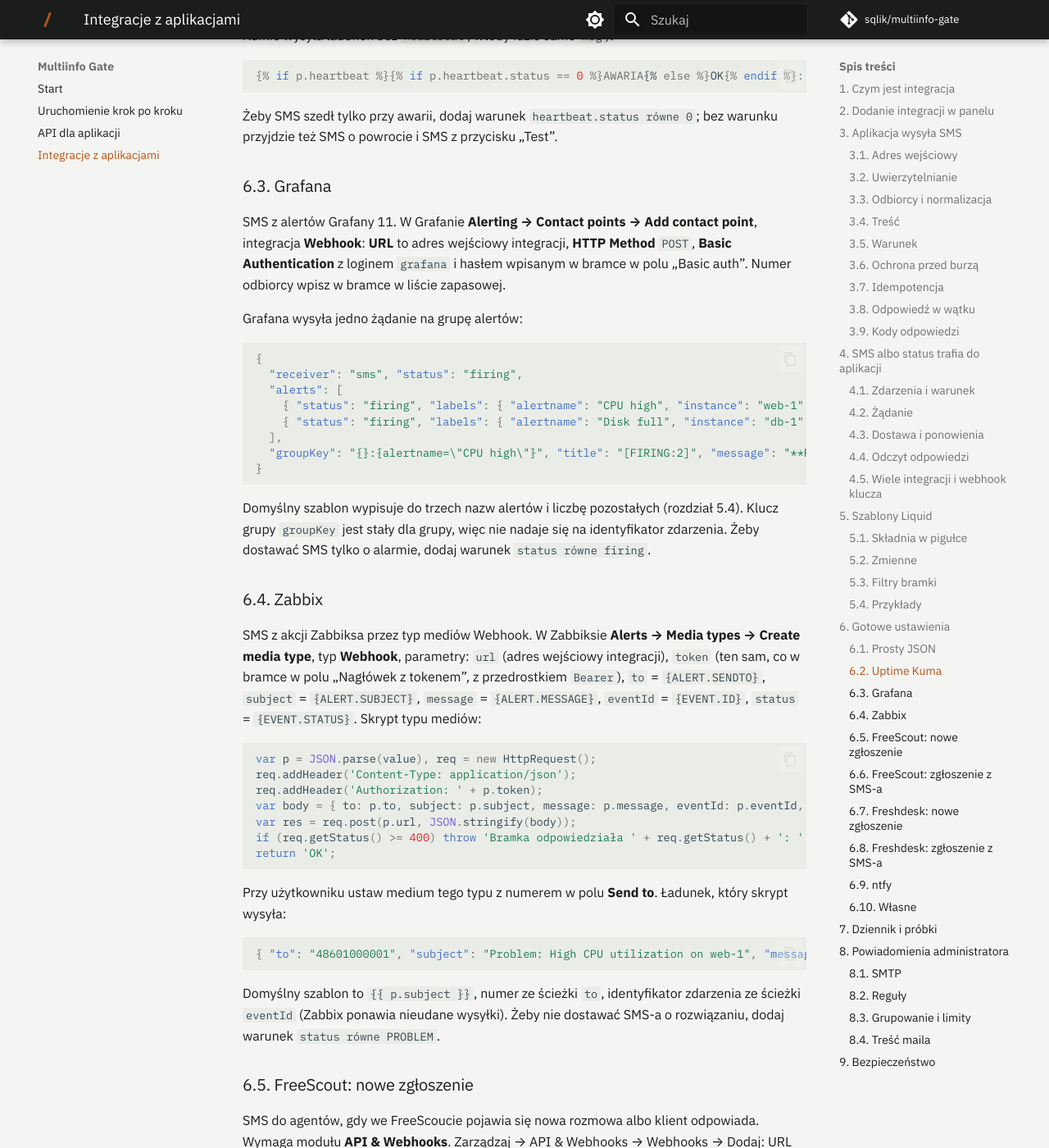
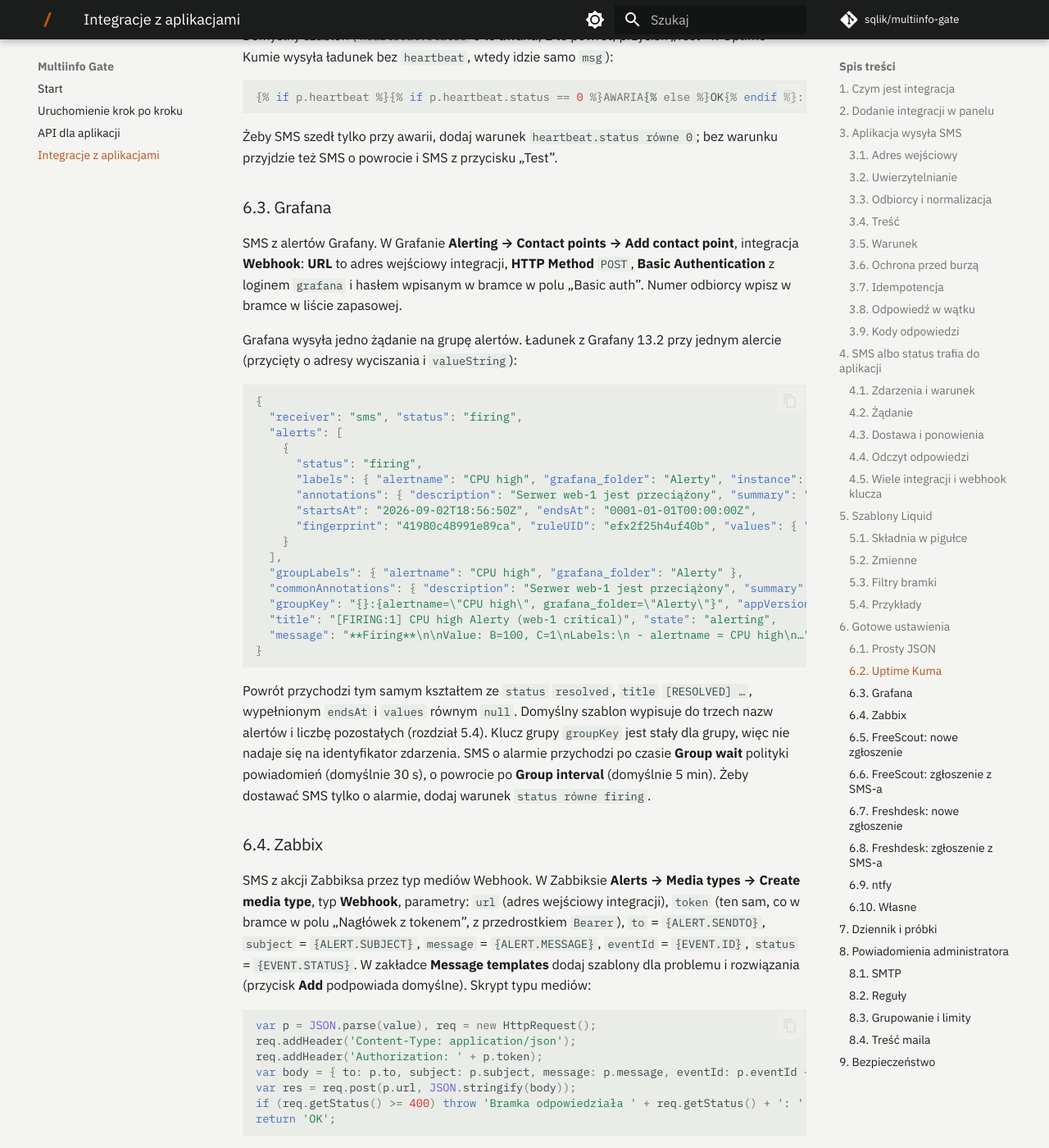
Before and after one commit to sqlik/multiinfo-gate, an MkDocs documentation site: the page built from docs/integracje.md, in a window 1280 px wide and 1400 px high, scrolled down 12993 px. Shown: the whole window at 82% size. Built offline with MkDocs 1.6.1 and Material for MkDocs 9.7.7, drawn with Linux system fonts in a browser that asks for light colours; comment, search, counter and statistics services are not loaded; some of the changed text lies outside the part shown.

Commit message:
feat(integracje): Grafana 13.2 i Zabbix 7.4 potwierdzone na żywych instancjach; identyfikator zdarzenia Zabbiksa ze statusem, żeby powrót nie był powtórką

````diff
--- a/docs/integracje.md
+++ b/docs/integracje.md
@@ -385,27 +386,40 @@ przyjdzie też SMS o powrocie i SMS z przycisku „Test”.
 
 ### 6.3. Grafana
 
-SMS z alertów Grafany 11. W Grafanie **Alerting → Contact points → Add contact point**,
+SMS z alertów Grafany. W Grafanie **Alerting → Contact points → Add contact point**,
 integracja **Webhook**: **URL** to adres wejściowy integracji, **HTTP Method** `POST`, **Basic
 Authentication** z loginem `grafana` i hasłem wpisanym w bramce w polu „Basic auth”. Numer
 odbiorcy wpisz w bramce w liście zapasowej.
 
-Grafana wysyła jedno żądanie na grupę alertów:
+Grafana wysyła jedno żądanie na grupę alertów. Ładunek z Grafany 13.2 przy jednym alercie
+(przycięty o adresy wyciszania i `valueString`):
 
 ```json
 {
   "receiver": "sms", "status": "firing",
   "alerts": [
-    { "status": "firing", "labels": { "alertname": "CPU high", "instance": "web-1" }, "annotations": { "summary": "CPU ponad 90% od 5 minut" } },
-    { "status": "firing", "labels": { "alertname": "Disk full", "instance": "db-1" }, "annotations": { "summary": "Dysk / ponad 95%" } }
+    {
+      "status": "firing",
+      "labels": { "alertname": "CPU high", "grafana_folder": "Alerty", "instance": "web-1", "severity": "critical" },
+      "annotations": { "description": "Serwer web-1 jest przeciążony", "summary": "CPU ponad 90% od 5 minut" },
+      "startsAt": "2026-09-02T18:56:50Z", "endsAt": "0001-01-01T00:00:00Z",
+      "fingerprint": "41980c48991e89ca", "ruleUID": "efx2f25h4uf40b", "values": { "B": 100, "C": 1 }
+    }
   ],
-  "groupKey": "{}:{alertname=\"CPU high\"}", "title": "[FIRING:2]", "message": "**Firing**…"
+  "groupLabels": { "alertname": "CPU high", "grafana_folder": "Alerty" },
+  "commonAnnotations": { "description": "Serwer web-1 jest przeciążony", "summary": "CPU ponad 90% od 5 minut" },
+  "groupKey": "{}:{alertname=\"CPU high\", grafana_folder=\"Alerty\"}", "appVersion": "13.2.0",
+  "title": "[FIRING:1] CPU high Alerty (web-1 critical)", "state": "alerting",
+  "message": "**Firing**\n\nValue: B=100, C=1\nLabels:\n - alertname = CPU high\n…"
 }
 ```
 
-Domyślny szablon wypisuje do trzech nazw alertów i liczbę pozostałych (rozdział 5.4). Klucz
-grupy `groupKey` jest stały dla grupy, więc nie nadaje się na identyfikator zdarzenia. Żeby
-dostawać SMS tylko o alarmie, dodaj warunek `status równe firing`.
+Powrót przychodzi tym samym kształtem ze `status` `resolved`, `title` `[RESOLVED] …`,
+wypełnionym `endsAt` i `values` równym `null`. Domyślny szablon wypisuje do trzech nazw alertów
+i liczbę pozostałych (rozdział 5.4). Klucz grupy `groupKey` jest stały dla grupy, więc nie nadaje
+się na identyfikator zdarzenia. SMS o alarmie przychodzi po czasie **Group wait** polityki
+powiadomień (domyślnie 30 s), o powrocie po **Group interval** (domyślnie 5 min). Żeby dostawać
+SMS tylko o alarmie, dodaj warunek `status równe firing`.
 
 ### 6.4. Zabbix
 
@@ -413,28 +427,39 @@ SMS z akcji Zabbiksa przez typ mediów Webhook. W Zabbiksie **Alerts → Media t
 type**, typ **Webhook**, parametry: `url` (adres wejściowy integracji), `token` (ten sam, co
 w bramce w polu „Nagłówek z tokenem”, z przedrostkiem `Bearer`), `to` = `{ALERT.SENDTO}`,
 `subject` = `{ALERT.SUBJECT}`, `message` = `{ALERT.MESSAGE}`, `eventId` = `{EVENT.ID}`,
-`status` = `{EVENT.STATUS}`. Skrypt typu mediów:
+`status` = `{EVENT.STATUS}`. W zakładce **Message templates** dodaj szablony dla problemu
+i rozwiązania (przycisk **Add** podpowiada domyślne). Skrypt typu mediów:
 
 ```js
 var p = JSON.parse(value), req = new HttpRequest();
 req.addHeader('Content-Type: application/json');
 req.addHeader('Authorization: ' + p.token);
-var body = { to: p.to, subject: p.subject, message: p.message, eventId: p.eventId, status: p.status };
+var body = { to: p.to, subject: p.subject, message: p.message, eventId: p.eventId + ':' + p.status, status: p.status };
 var res = req.post(p.url, JSON.stringify(body));
 if (req.getStatus() >= 400) throw 'Bramka odpowiedziała ' + req.getStatus() + ': ' + res;
 return 'OK';
 ```
 
-Przy użytkowniku ustaw medium tego typu z numerem w polu **Send to**. Ładunek, który skrypt
-wysyła:
+Przy użytkowniku ustaw medium tego typu z numerem w polu **Send to**, a w akcji (**Alerts →
+Actions → Trigger actions**) operację i operację przywracania z tym typem mediów. Ładunek, który
+skrypt wysyła (Zabbix 7.4, domyślne szablony wiadomości):
 
 ```json
-{ "to": "48601000001", "subject": "Problem: High CPU utilization on web-1", "message": "Trigger: …", "eventId": "1587", "status": "PROBLEM" }
+{
+  "to": "48601000001",
+  "subject": "Problem: High CPU utilization on web-1",
+  "message": "Problem started at 18:56:37 on 2026.09.02\r\nProblem name: High CPU utilization on web-1\r\nHost: web-1\r\nSeverity: High\r\nOperational data: 97 %\r\nOriginal problem ID: 26\r\n",
+  "eventId": "26:PROBLEM",
+  "status": "PROBLEM"
+}
 ```
 
-Domyślny szablon to `{{ p.subject }}`, numer ze ścieżki `to`, identyfikator zdarzenia ze
-ścieżki `eventId` (Zabbix ponawia nieudane wysyłki). Żeby nie dostawać SMS-a o rozwiązaniu,
-dodaj warunek `status równe PROBLEM`.
+Rozwiązanie przychodzi z tematem `Resolved in 1m 1s: High CPU utilization on web-1`,
+`eventId` `26:RESOLVED` i `status` `RESOLVED`. Domyślny szablon to `{{ p.subject }}`, numer ze
+ścieżki `to`, identyfikator zdarzenia ze ścieżki `eventId`. Skrypt skleja `{EVENT.ID}` ze
+statusem, bo Zabbix nadaje rozwiązaniu ten sam identyfikator co problemowi: ponowienie tej samej
+wysyłki bramka odrzuca jako powtórkę, a SMS o rozwiązaniu przechodzi. Żeby nie dostawać SMS-a
+o rozwiązaniu, dodaj warunek `status równe PROBLEM`.
 
 ### 6.5. FreeScout: nowe zgłoszenie
 
````
Also changed, not shown: other parts of docs/integracje.md (+2 -1 lines), 3 other files.
